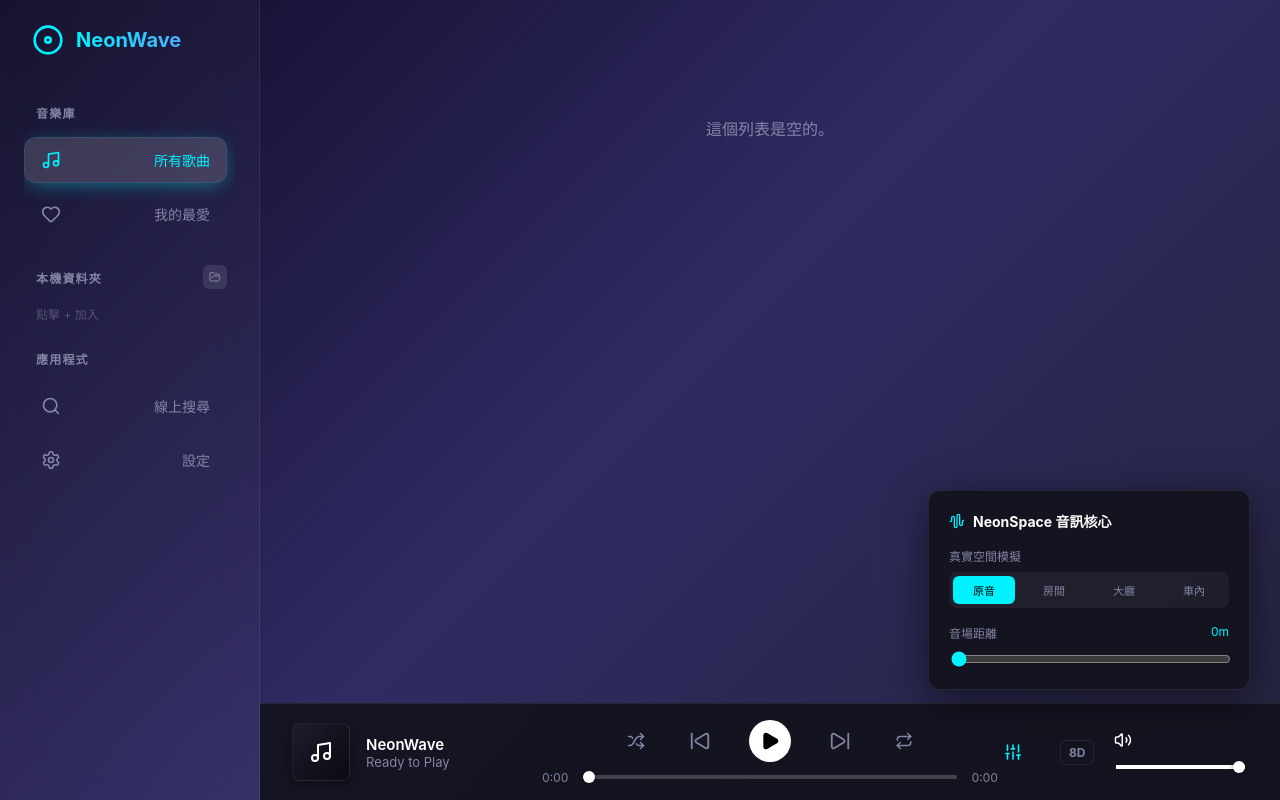
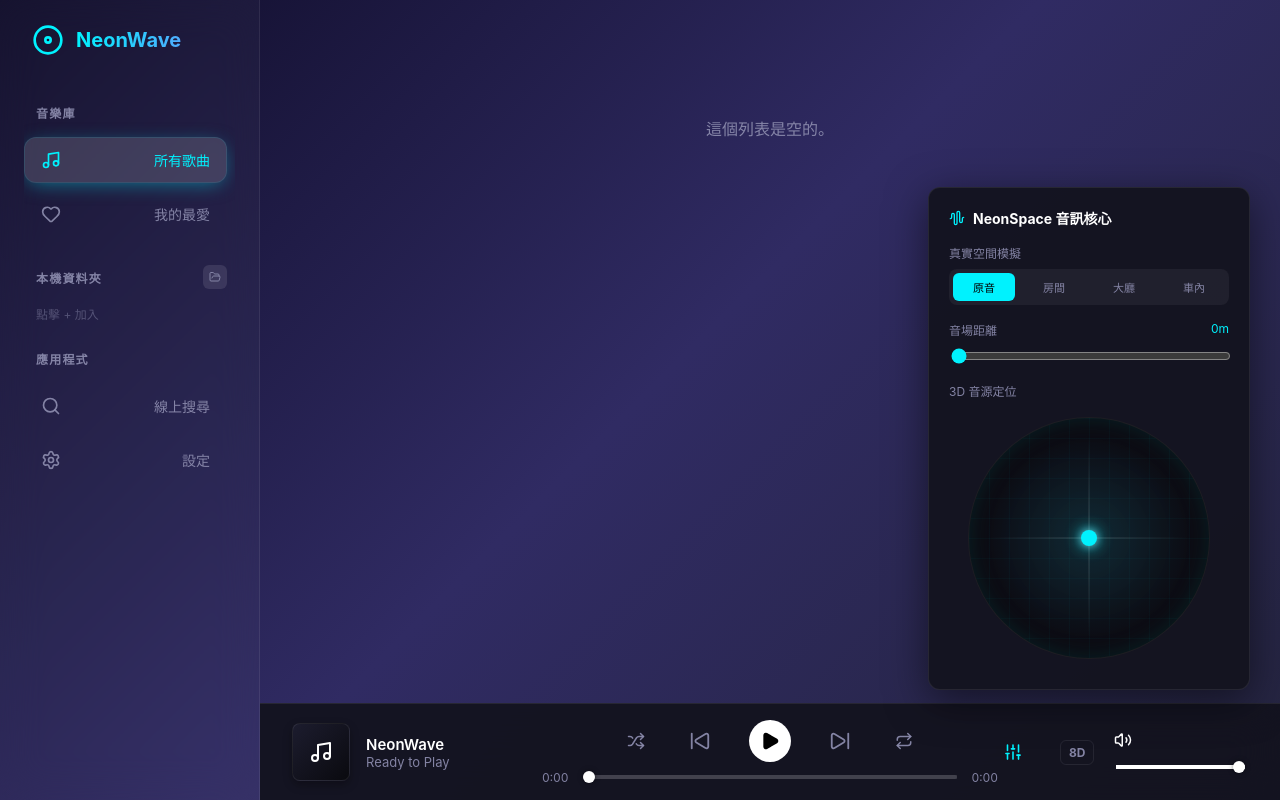
Before and after one commit to wu-zuan/NeonWaveMusicPlayer, a React (Vite) app: page / in a window 1280 px wide. Both pictures are taken after a click on the button 1013 px from the left and 752 px from the top of the page. Built offline with nearby package versions, Linux system fonts and the light colour scheme.

Commit message:
chore: release v1.2.1

```diff
--- a/package.json
+++ b/package.json
@@ -1,7 +1,7 @@
 {
   "name": "neon-wave-music-player",
   "private": true,
-  "version": "1.2.0",
+  "version": "1.2.1",
   "description": "A modern, high-fidelity music player with 8D spatial audio effects.",
   "author": "DM-WuzuanTW",
   "type": "module",
--- a/src/App.tsx
+++ b/src/App.tsx
@@ -22,7 +22,7 @@ function App() {
     isShuffle, repeatMode,
     playTrack, togglePlay, setVolume, setIs8D, seek,
     toggleShuffle, toggleRepeat, handleNext, handlePrev,
-    setDistance, setSpaceMode
+    setDistance, setSpaceMode, setPosition
   } = useAudioPlayer()
 
   // Determine which tracks to show based on view
@@ -102,6 +102,7 @@ function App() {
           onPrev={handlePrev}
           onSetDistance={setDistance}
           onSetSpace={setSpaceMode}
+          onSetPosition={setPosition}
         />
       </main>
     </div>
--- /dev/null
+++ b/src/components/Player/AudioRadar.module.css
@@ -0,0 +1,114 @@
+.radarContainer {
+    width: 240px;
+    height: 240px;
+    background: radial-gradient(circle at center,
+            rgba(0, 255, 242, 0.1) 0%,
+            rgba(0, 0, 0, 0.4) 60%,
+            rgba(0, 0, 0, 0.8) 100%);
+    border: 1px solid var(--glass-border);
+    border-radius: 50%;
+    position: relative;
+    margin: 10px auto;
+    overflow: hidden;
+    box-shadow: inset 0 0 20px rgba(0, 255, 242, 0.1);
+    cursor: crosshair;
+}
+
+.grid {
+    position: absolute;
+    top: 50%;
+    left: 50%;
+    transform: translate(-50%, -50%);
+    width: 100%;
+    height: 100%;
+    border-radius: 50%;
+    background-image:
+        linear-gradient(rgba(0, 255, 242, 0.1) 1px, transparent 1px),
+        linear-gradient(90deg, rgba(0, 255, 242, 0.1) 1px, transparent 1px);
+    background-size: 20px 20px;
+    opacity: 0.3;
+    pointer-events: none;
+}
+
+.listener {
+    position: absolute;
+    top: 50%;
+    left: 50%;
+    transform: translate(-50%, -50%);
+    width: 12px;
+    height: 12px;
+    background: #fff;
+    border-radius: 50%;
+    box-shadow: 0 0 10px #fff;
+    z-index: 10;
+    pointer-events: none;
+}
+
+.listener::after {
+    content: '';
+    position: absolute;
+    top: 50%;
+    left: 50%;
+    transform: translate(-50%, -50%);
+    width: 200px;
+    height: 1px;
+    background: linear-gradient(90deg, transparent, rgba(255, 255, 255, 0.2), transparent);
+    pointer-events: none;
+}
+
+.listener::before {
+    content: '';
+    position: absolute;
+    top: 50%;
+    left: 50%;
+    transform: translate(-50%, -50%);
+    width: 1px;
+    height: 200px;
+    background: linear-gradient(transparent, rgba(255, 255, 255, 0.2), transparent);
+    pointer-events: none;
+}
+
+.source {
+    position: absolute;
+    width: 16px;
+    height: 16px;
+    background: var(--accent-primary);
+    border-radius: 50%;
+    transform: translate(-50%, -50%);
+    box-shadow: 0 0 15px var(--accent-primary);
+    cursor: grab;
+    z-index: 20;
+    transition: width 0.2s, height 0.2s, box-shadow 0.2s;
+}
+
+.source:active {
+    cursor: grabbing;
+    width: 14px;
+    height: 14px;
+    box-shadow: 0 0 25px var(--accent-primary);
+}
+
+.resetBtn {
+    position: absolute;
+    bottom: 10px;
+    left: 50%;
+    transform: translateX(-50%);
+    background: rgba(0, 0, 0, 0.6);
+    border: 1px solid var(--glass-border);
+    color: var(--text-muted);
+    font-size: 10px;
+    padding: 2px 8px;
+    border-radius: 10px;
+    cursor: pointer;
+    transition: all 0.2s;
+    opacity: 0;
+}
+
+.radarContainer:hover .resetBtn {
+    opacity: 1;
+}
+
+.resetBtn:hover {
+    background: var(--accent-primary);
+    color: #000;
+}
--- /dev/null
+++ b/src/components/Player/AudioRadar.tsx
@@ -0,0 +1,119 @@
+import React, { useState, useEffect, useRef } from 'react'
+import styles from './AudioRadar.module.css'
+
+interface AudioRadarProps {
+    onSetPosition: (x: number, y: number, z: number) => void
+    currentX?: number
+    currentZ?: number
+}
+
+export const AudioRadar: React.FC<AudioRadarProps> = ({ onSetPosition, currentX = 0, currentZ = 0 }) => {
+    const containerRef = useRef<HTMLDivElement>(null)
+    const [dragging, setDragging] = useState(false)
+
+    // Internal state for smooth visual updates, synced with props when not dragging
+    const [pos, setPos] = useState({ x: currentX, z: currentZ })
+
+    useEffect(() => {
+        if (!dragging) {
+            setPos({ x: currentX, z: currentZ })
+        }
+    }, [currentX, currentZ, dragging])
+
+    const handleMouseDown = (e: React.MouseEvent) => {
+        setDragging(true)
+        updatePosition(e)
+    }
+
+    const handleMouseMove = (e: MouseEvent) => {
+        if (dragging) {
+            updatePosition(e)
+        }
+    }
+
+    const handleMouseUp = () => {
+        setDragging(false)
+    }
+
+    const updatePosition = (e: MouseEvent | React.MouseEvent) => {
+        if (!containerRef.current) return
+
+        const rect = containerRef.current.getBoundingClientRect()
+        const clickX = e.clientX - rect.left
+        const clickY = e.clientY - rect.top
+
+        // Map 0..width to -10..10
+        // Center is (width/2, height/2) -> (0, 0)
+
+        const range = 10 // Max distance in meters
+
+        // X: 0 -> -range (Left), width -> +range (Right)
+        // Actually: Left is -X, Right is +X.
+        // CenterX = width/2
+        // valX = (clickX - CenterX) / (width/2) * range
+        const centerX = rect.width / 2
+        const rawX = (clickX - centerX) / (centerX) * range
+
+        // Y (Screen) -> Z (Audio)
+        // Top (0) -> Front (-Z)? Or Back?
+        // Usually visual map: Up is Forward. Forward in audio is -Z or +Z?
+        // WebAudio: -Z is forward (away from listener into screen).
+        // Let's map Screen Up (0) to -range (Forward).
+        // Screen Down (height) to +range (Back).
+        const centerY = rect.height / 2
+        const rawZ = (clickY - centerY) / (centerY) * range
+
+        // Clamp
+        const clamp = (v: number) => Math.max(-range, Math.min(range, v))
+        const x = clamp(rawX)
+        const z = clamp(rawZ)
+
+        setPos({ x, z })
+        onSetPosition(x, 0, z) // Y is vertical height, we keep it 0 for now
+    }
+
+    useEffect(() => {
+        if (dragging) {
+            window.addEventListener('mousemove', handleMouseMove)
+            window.addEventListener('mouseup', handleMouseUp)
+        } else {
+            window.removeEventListener('mousemove', handleMouseMove)
+            window.removeEventListener('mouseup', handleMouseUp)
+        }
+        return () => {
+            window.removeEventListener('mousemove', handleMouseMove)
+            window.removeEventListener('mouseup', handleMouseUp)
+        }
+    }, [dragging])
+
+    const handleReset = (e: React.MouseEvent) => {
+        e.stopPropagation()
+        onSetPosition(0, 0, 0)
+        setPos({ x: 0, z: 0 })
+    }
+
+    // Convert pos to % for css
+    const range = 10
+    const leftPct = 50 + (pos.x / range) * 50
+    const topPct = 50 + (pos.z / range) * 50
+
+    return (
+        <div
+            className={styles.radarContainer}
+            ref={containerRef}
+            onMouseDown={handleMouseDown}
+        >
+            <div className={styles.grid} />
+            <div className={styles.listener} />
+
+            <div
+                className={styles.source}
+                style={{ left: `${leftPct}%`, top: `${topPct}%` }}
+            />
+
+            <button className={styles.resetBtn} onClick={handleReset}>
+                重置位置
+            </button>
+        </div>
+    )
+}
--- a/src/components/Player/PlayerBar.tsx
+++ b/src/components/Player/PlayerBar.tsx
@@ -2,6 +2,7 @@ import React, { useState } from 'react'
 import { Play, Pause, SkipBack, SkipForward, Shuffle, Volume2, Music, Repeat, Repeat1, Sliders, AudioWaveform } from 'lucide-react'
 import styles from './Player.module.css'
 import { Track } from '../../hooks/useAudioPlayer'
+import { AudioRadar } from './AudioRadar'
 
 interface PlayerBarProps {
     isPlaying: boolean
@@ -23,6 +24,7 @@ interface PlayerBarProps {
     // Advanced
     onSetDistance?: (d: number) => void
     onSetSpace?: (s: string) => void
+    onSetPosition?: (x: number, y: number, z: number) => void
 }
 
 export const PlayerBar: React.FC<PlayerBarProps> = ({
@@ -30,7 +32,7 @@ export const PlayerBar: React.FC<PlayerBarProps> = ({
     isShuffle, repeatMode,
     onTogglePlay, onSeek, onVolumeChange, onToggle8D,
     onToggleShuffle, onToggleRepeat, onNext, onPrev,
-    onSetDistance, onSetSpace
+    onSetDistance, onSetSpace, onSetPosition
 }) => {
     const [showSpatial, setShowSpatial] = useState(false)
     const [distVal, setDistVal] = useState(0)
@@ -125,6 +127,12 @@ export const PlayerBar: React.FC<PlayerBarProps> = ({
                             onChange={(e) => handleDistance(Number(e.target.value))}
                             style={{ width: '100%', accentColor: 'var(--accent-primary)' }}
                         />
+                    </div>
+
+                    {/* Position */}
+                    <div style={{ display: 'flex', flexDirection: 'column', gap: '8px' }}>
+                        <label style={{ color: 'var(--text-muted)', fontSize: '12px' }}>3D 音源定位</label>
+                        <AudioRadar onSetPosition={(x, y, z) => onSetPosition?.(x, y, z)} />
                     </div>
                 </div>
             )}
```
